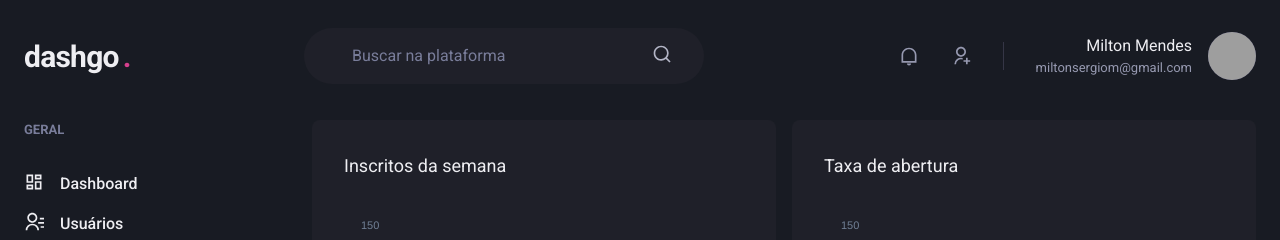
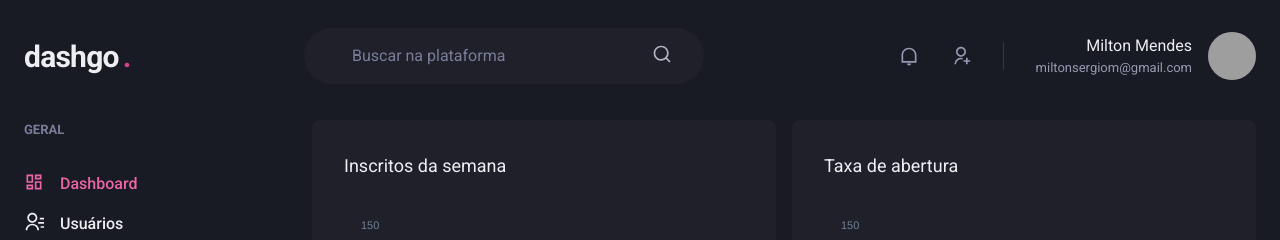
Before and after one commit to miltonsmendes/dashgo, a Next.js app: page /dashboard in a window 1280 px wide. Shown: the top 240 px of the page. Built offline with nearby package versions, Linux system fonts and the light colour scheme; grey boxes are pictures that could not be loaded.

Commit message:
Added active link logic

```diff
--- /dev/null
+++ b/src/components/ActiveLink.tsx
@@ -0,0 +1,33 @@
+import Link, { LinkProps } from "next/link";
+import { useRouter } from "next/router";
+import { cloneElement, ReactElement } from "react";
+
+interface ActiveLinkProps extends LinkProps {
+    children: ReactElement;
+    shouldMatchExactHref?: boolean;
+}
+
+export function ActiveLink({ children, shouldMatchExactHref = false, ...rest }: ActiveLinkProps) {
+
+    const { asPath } = useRouter();
+
+    let isActive = false;
+
+    if (shouldMatchExactHref && (asPath === rest.href || asPath === rest.as)) {
+        isActive = true;
+    }
+
+    if (!shouldMatchExactHref &&
+        (asPath.startsWith(String(rest.href)) ||
+            asPath.startsWith(String(rest.as)))) {
+        isActive = true;
+    }
+
+    return (
+        <Link {...rest}>
+            {cloneElement(children, {
+                color: isActive ? 'pink.400' : 'gray.50'
+            })}
+        </Link>
+    );
+}
--- a/src/components/Sidebar/NavLink.tsx
+++ b/src/components/Sidebar/NavLink.tsx
@@ -1,6 +1,7 @@
+import { ElementType } from "react";
 import { Icon, Link as ChakraLink, Text, LinkProps as ChakraLinkProps } from "@chakra-ui/react";
-import { ElementType } from "react";
-import Link from 'next/link'
+
+import { ActiveLink } from "../ActiveLink";
 
 interface NavLinkProps extends ChakraLinkProps {
     icon: ElementType;
@@ -10,11 +11,11 @@
 
 export function NavLink({ icon, children, href, ...rest }: NavLinkProps) {
     return (
-        <Link href={href} passHref>
+        <ActiveLink href={href} passHref>
             <ChakraLink display="flex" align="center" {...rest}>
                 <Icon as={icon} fontSize="20" />
                 <Text ml="4" fontWeight="medium">{children}</Text>
             </ChakraLink>
-        </Link>
+        </ActiveLink>
     );
 };
```
